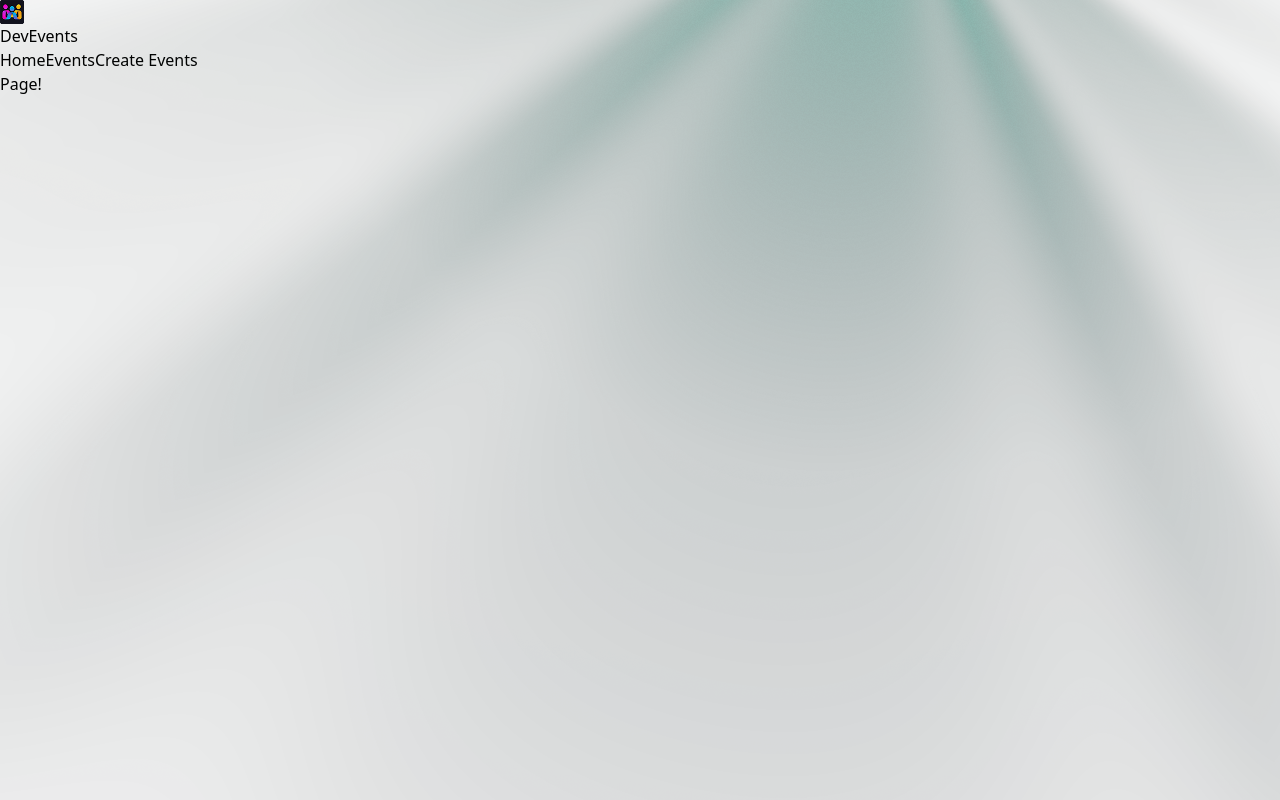
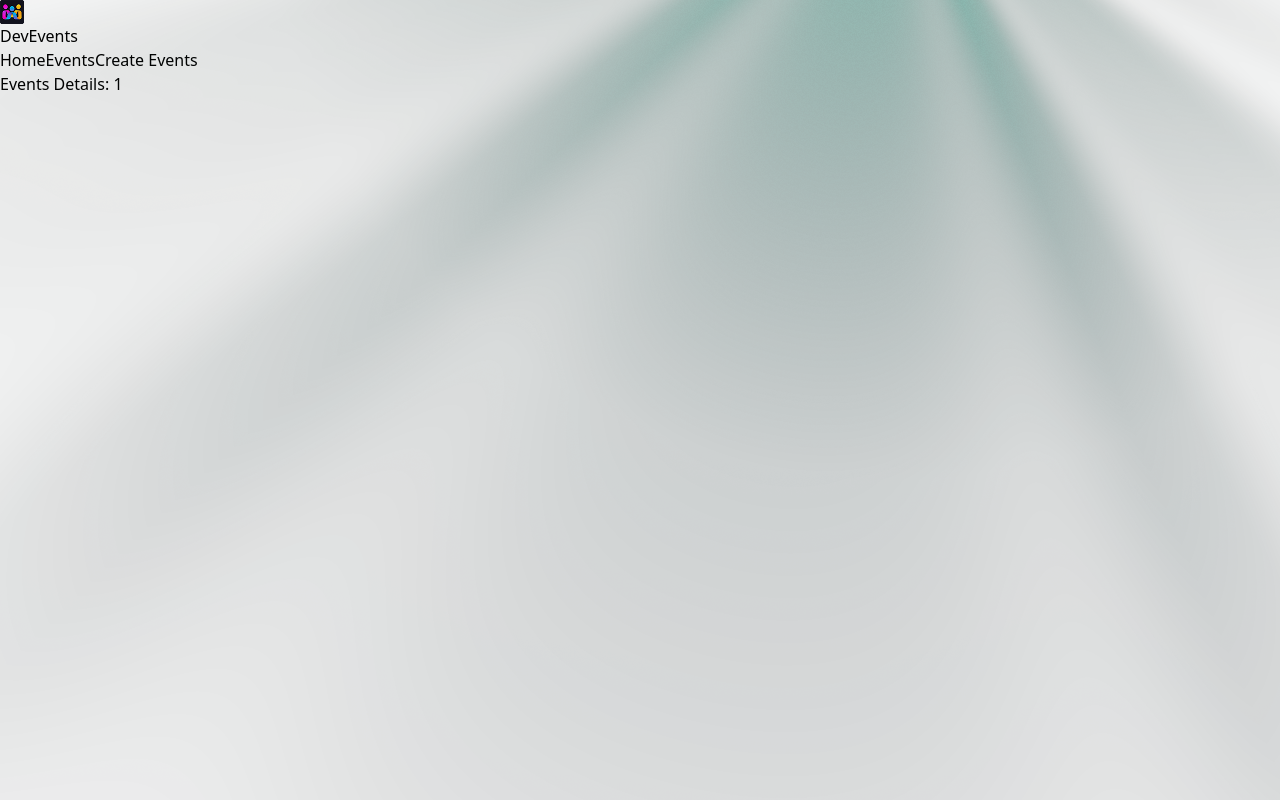
Before and after one commit to KrishDevCrafting/NextjsLearning, a Next.js app in the folder dev-project/: page /events/1 in a window 1280 px wide. Built offline with nearby package versions, Linux system fonts and the light colour scheme; a web font is replaced by a local one.

Commit message:
dynamic-page

```diff
--- a/dev-project/app/events/[slug]/page.tsx
+++ b/dev-project/app/events/[slug]/page.tsx
@@ -1,12 +1,16 @@
 import React from "react";
 
-const EventsDetailsPage = () => {
-  return <div>
-<h1>
-    Page!
-</h1>
-
-  </div>;
+const EventsDetailsPage = async ({
+  params,
+}: {
+  params: Promise<{ slug: string }>;
+}) => {
+  const { slug } = await params;
+  return (
+    <section>
+      <h1>Events Details: {slug}</h1>
+    </section>
+  );
 };
 
 export default EventsDetailsPage;
```
